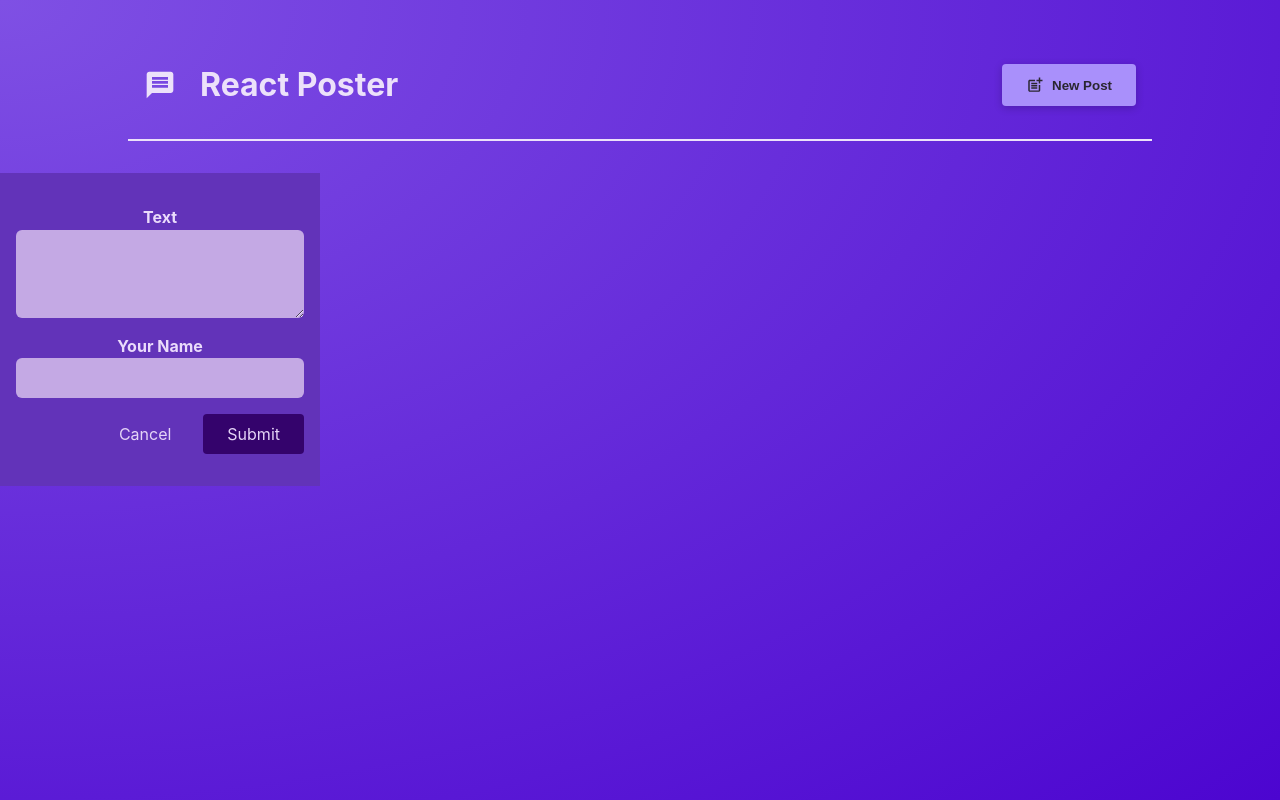
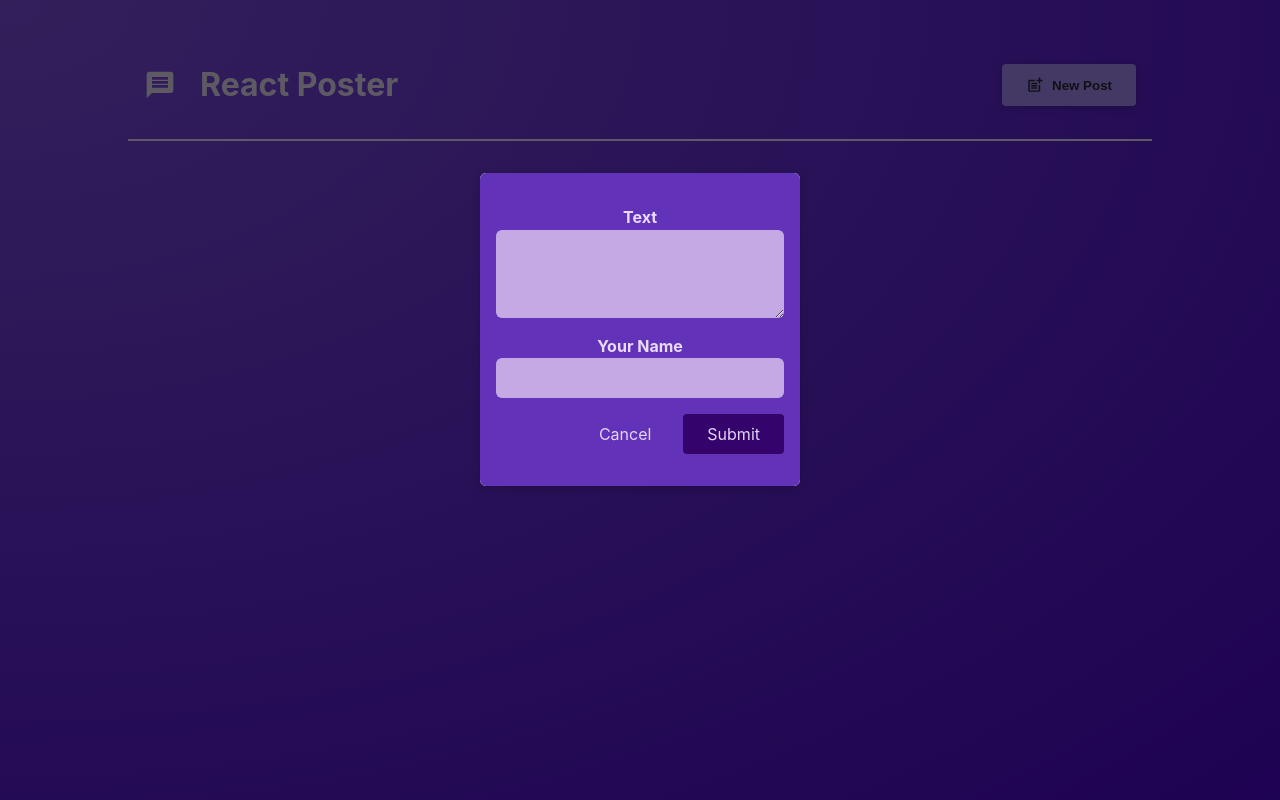
Before and after one commit to mohamedmonirshabana/reactjsRevsion, a React (Vite) app: page /create-post in a window 1280 px wide. Built offline with nearby package versions, Linux system fonts and the light colour scheme.

Commit message:
add Modal for new Post

```diff
--- a/src/routes/NewPost.jsx
+++ b/src/routes/NewPost.jsx
@@ -1,6 +1,7 @@
 import { useState } from 'react';
 
 import classes from './NewPost.module.css';
+import Modal from '../components/Modal';
 
 function NewPost({ onCancel, onAddPost }) {
   const [enteredBody, setEnteredBody] = useState('');
@@ -26,6 +27,7 @@ function NewPost({ onCancel, onAddPost }) {
   }
 
   return (
+    <Modal>
       <form className={classes.form} onSubmit={submitHandler}>
         <p>
           <label htmlFor="body">Text</label>
@@ -33,7 +35,12 @@ function NewPost({ onCancel, onAddPost }) {
         </p>
         <p>
           <label htmlFor="name">Your Name</label>
-        <input type="text" id="name" required onChange={authorChangeHandler} />
+          <input
+            type="text"
+            id="name"
+            required
+            onChange={authorChangeHandler}
+          />
         </p>
         <p className={classes.actions}>
           <button type="button" onClick={onCancel}>
@@ -42,6 +49,7 @@ function NewPost({ onCancel, onAddPost }) {
           <button>Submit</button>
         </p>
       </form>
+    </Modal>
   );
 }
 
```
Lines whose indentation alone changed are shown as unchanged.
